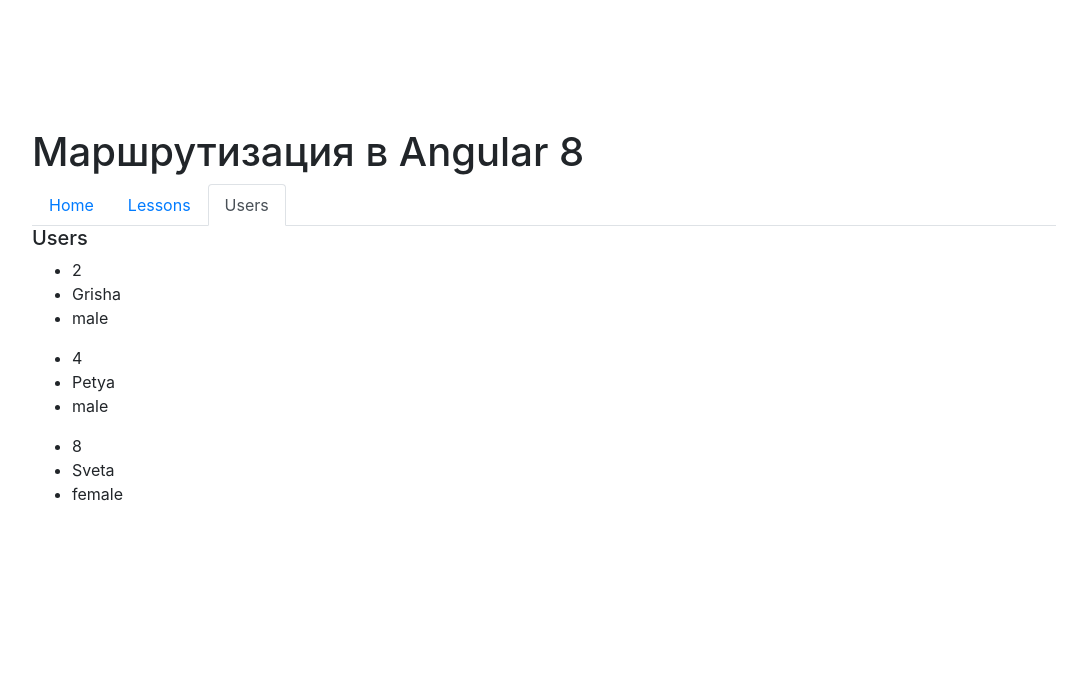
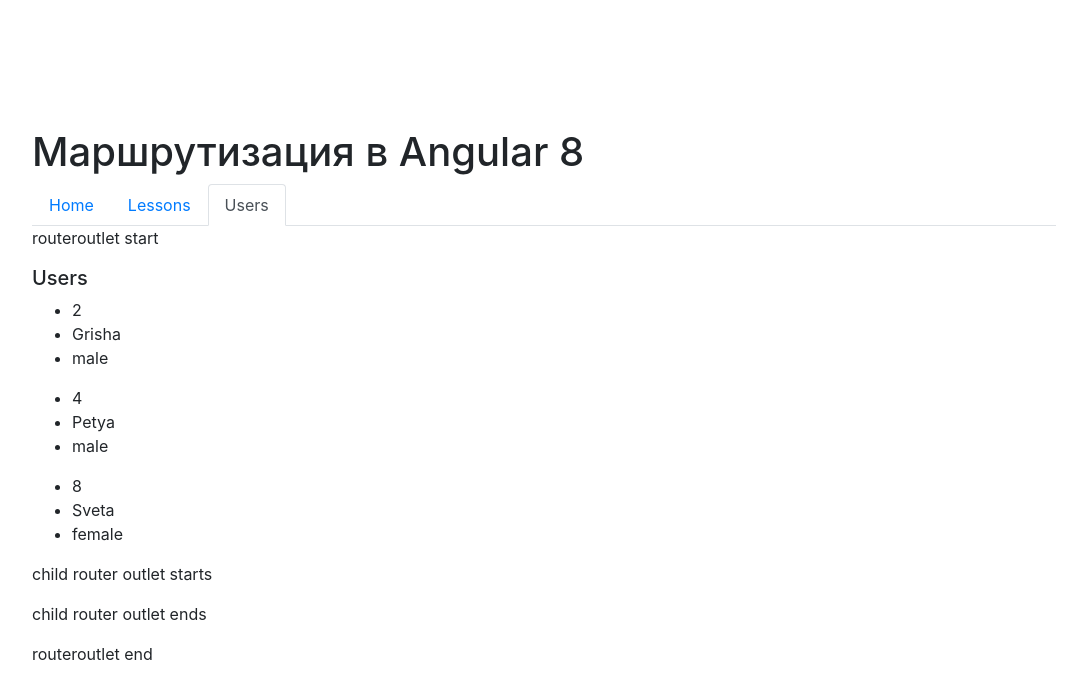
Before and after one commit to dofamine/routing, an Angular app: page /users in a window 1280 px wide. Shown: the top 698 px of the page, without its empty margins (96-1183 px from the left). Built offline with nearby package versions, Linux system fonts and the light colour scheme.

Commit message:
core module added2

```diff
--- a/src/app/app.component.html
+++ b/src/app/app.component.html
@@ -18,6 +18,7 @@
          routerLinkActive="active">Users</a>
     </li>
   </ul>
-
+  <p>routeroutlet start</p>
   <router-outlet></router-outlet>
+  <p>routeroutlet end</p>
 </div>
--- a/src/app/core/core.module.ts
+++ b/src/app/core/core.module.ts
@@ -2,14 +2,12 @@ import { NgModule } from '@angular/core';
 import { CommonModule } from '@angular/common';
 import { AuthGuardService } from "./services/auth-guard.service";
 import { AuthService } from "./guards/auth.service";
-
-
 
 @NgModule({
   declarations: [],
   imports: [
     CommonModule
   ],
-  providers: [AuthGuardService, AuthService]
+  providers: [AuthGuardService, AuthService],
 })
 export class CoreModule { }
--- a/src/app/core/services/auth-guard.service.ts
+++ b/src/app/core/services/auth-guard.service.ts
@@ -1,6 +1,6 @@
 import { Injectable } from '@angular/core';
 import { AuthService } from '../guards/auth.service';
-import { Router, ActivatedRouteSnapshot, RouterStateSnapshot, CanActivate } from '@angular/router';
+import { Router, ActivatedRouteSnapshot, RouterStateSnapshot, CanActivate, CanActivateChild } from '@angular/router';
 import { Observable } from 'rxjs';
 
 @Injectable()
@@ -13,6 +13,7 @@ export class AuthGuardService implements CanActivate {
 
   canActivate(route: ActivatedRouteSnapshot, state: RouterStateSnapshot):
     Observable<boolean> | Promise<boolean> | boolean {
+
     return this.authService.getAuthentication()
       .then(
         (isAuthenticated: boolean) => {
--- a/src/app/home/home.component.html
+++ b/src/app/home/home.component.html
@@ -7,8 +7,6 @@
 <hr>
 <hr>
 
-
-
 <button class="btn btn-success"
         (click)="login()">Login</button>
 <button class="btn btn-success"
--- a/src/app/lessons/lesson/lesson.component.ts
+++ b/src/app/lessons/lesson/lesson.component.ts
@@ -17,14 +17,16 @@ export class LessonComponent implements OnInit {
 
   ngOnInit() {
     // disadvantages snapshot
-    this.lesson = this.route.snapshot.data.lesson;
+    console.log(this.route);
+    // this.lesson = this.route.snapshot.data.lesson;
+    // this.isEditable = this.route.snapshot.queryParams.allowEdit;
 
     // stream of data
-    // this.route.data.subscribe(({lesson}) => this.lesson = lesson);
-    // this.route.queryParams.subscribe(({allowEdit}) => this.isEditable = Boolean(Number(allowEdit)));
+    this.route.data.subscribe(({lesson}) => this.lesson = lesson);
+    this.route.queryParams.subscribe(({allowEdit}) => this.isEditable = Boolean(Number(allowEdit)));
   }
 
   goToEditLesson() {
-    this.router.navigate(['../', this.lesson.id ,'edit'],{ relativeTo: this.route});
+    this.router.navigate(['../', this.lesson.id ,'edit'],{ relativeTo: this.route });
   }
 }
--- a/src/app/lessons/lessons.component.html
+++ b/src/app/lessons/lessons.component.html
@@ -6,4 +6,6 @@
     {{ lesson.name }}
   </a>
 </div>
+<p>lessons router outlet</p>
+<hr>
 <router-outlet></router-outlet>
--- a/src/app/users/user/user.component.ts
+++ b/src/app/users/user/user.component.ts
@@ -1,6 +1,6 @@
 import { Component, OnInit, OnDestroy } from '@angular/core';
 import { User } from './user.model';
-import { ActivatedRoute } from '@angular/router';
+import { ActivatedRoute, Router } from '@angular/router';
 import { UserService } from "../user.service";
 
 @Component({
@@ -16,6 +16,7 @@ export class UserComponent implements OnInit {
   ) { }
 
   ngOnInit() {
+    console.log(this.route.snapshot.queryParams);
     this.user = this.us.getUserById(+this.route.snapshot.params.id);
   }
 }
--- a/src/app/users/users-routing.module.ts
+++ b/src/app/users/users-routing.module.ts
@@ -19,4 +19,5 @@ const routes: Routes = [
     RouterModule
   ]
 })
-export class UsersRoutingModule { }
+export class UsersRoutingModule {
+}
--- a/src/app/users/users.component.html
+++ b/src/app/users/users.component.html
@@ -6,5 +6,6 @@
     <li>{{ user.sex }}</li>
   </ul>
 </div>
-
+<p>child router outlet starts</p>
 <router-outlet></router-outlet>
+<p>child router outlet ends</p>
--- a/src/app/users/users.component.ts
+++ b/src/app/users/users.component.ts
@@ -20,6 +20,6 @@ export class UsersComponent implements OnInit {
   }
 
   goToUserPage(id: number) {
-    this.router.navigate(['users', id]);
+    this.router.navigate(['users', id], {queryParams: {name: "petya", surname: 'Ivanov'}});
   }
 }
```
